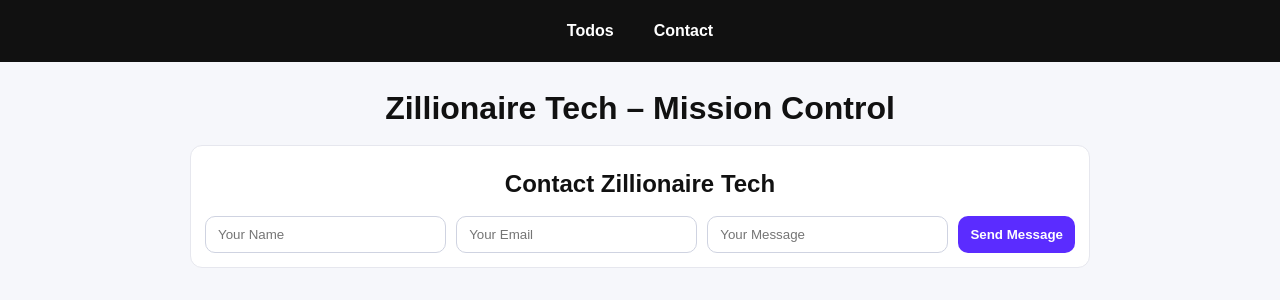
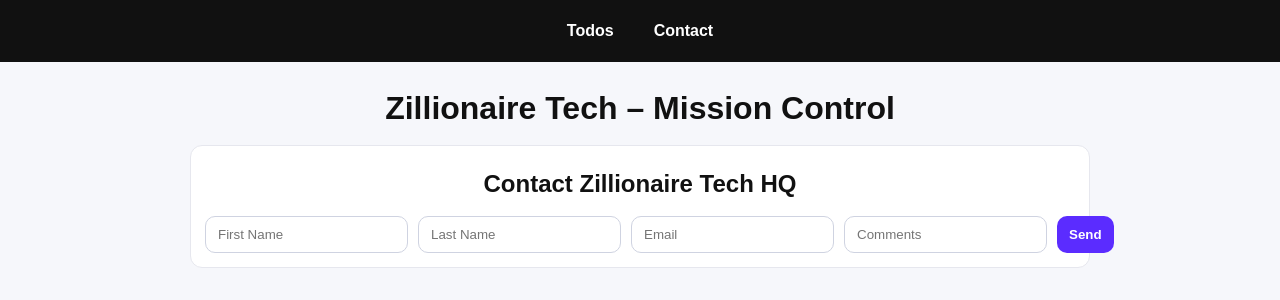
Before and after one commit to gordon-derek9/zillionaire-mission-control, a React (Create React App) app: page /contact in a window 1280 px wide. Shown: the top 300 px of the page. Built offline with nearby package versions, Linux system fonts and the light colour scheme.

Commit message:
update contact form to required fields

```diff
--- a/src/pages/Contact.js
+++ b/src/pages/Contact.js
@@ -1,42 +1,51 @@
 import { useState } from 'react';
 
 function Contact() {
-  const [name, setName] = useState('');
+  const [firstName, setFirstName] = useState('');
+  const [lastName, setLastName] = useState('');
   const [email, setEmail] = useState('');
-  const [message, setMessage] = useState('');
+  const [comments, setComments] = useState('');
 
   const handleSubmit = (e) => {
     e.preventDefault();
 
-    // For now we just log the data
     console.log({
-      name,
+      firstName,
+      lastName,
       email,
-      message,
+      comments,
     });
 
-    // Clear form after submit
-    setName('');
+    setFirstName('');
+    setLastName('');
     setEmail('');
-    setMessage('');
+    setComments('');
   };
 
   return (
     <div className="card">
-      <h2 className="pageTitle">Contact Zillionaire Tech</h2>
+      <h2 className="pageTitle">Contact Zillionaire Tech HQ</h2>
 
       <form className="missionForm" onSubmit={handleSubmit}>
         <input
           type="text"
-          placeholder="Your Name"
-          value={name}
-          onChange={(e) => setName(e.target.value)}
+          placeholder="First Name"
+          value={firstName}
+          onChange={(e) => setFirstName(e.target.value)}
+          required
+        />
+
+        <input
+          type="text"
+          placeholder="Last Name"
+          value={lastName}
+          onChange={(e) => setLastName(e.target.value)}
           required
         />
 
         <input
           type="email"
-          placeholder="Your Email"
+          placeholder="Email"
           value={email}
           onChange={(e) => setEmail(e.target.value)}
           required
@@ -44,13 +53,13 @@
 
         <input
           type="text"
-          placeholder="Your Message"
-          value={message}
-          onChange={(e) => setMessage(e.target.value)}
+          placeholder="Comments"
+          value={comments}
+          onChange={(e) => setComments(e.target.value)}
           required
         />
 
-        <button type="submit">Send Message</button>
+        <button type="submit">Send</button>
       </form>
     </div>
   );
```
